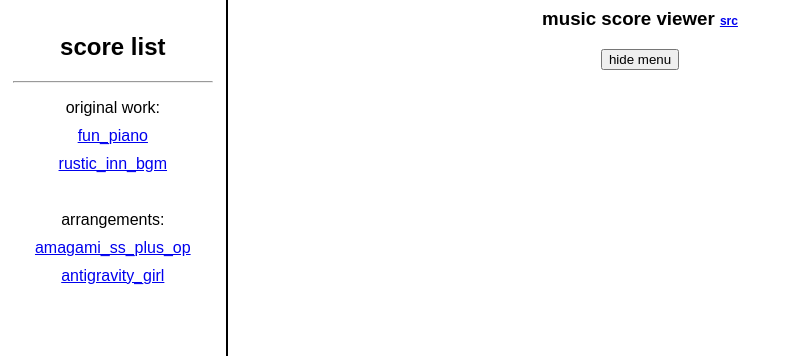
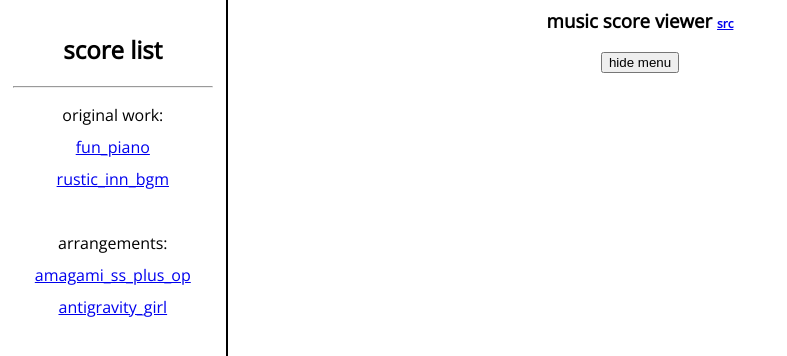
Before and after one commit to syncopika/music-score-viewer, a React app: page index.html in a window 1280 px wide. Shown: the top 356 px of the page, without its empty margins (0-787 px from the left). Built offline with nearby package versions, Linux system fonts and the light colour scheme.

Commit message:
improve ui a bit?

```diff
--- a/index.html
+++ b/index.html
@@ -3,10 +3,12 @@
 <head>
 	<meta charset='utf-8'>
 	<script src="https://cdnjs.cloudflare.com/ajax/libs/pdf.js/2.6.347/pdf.min.js" integrity="sha512-Z8CqofpIcnJN80feS2uccz+pXWgZzeKxDsDNMD/dJ6997/LSRY+W4NmEt9acwR+Gt9OHN0kkI1CTianCwoqcjQ==" crossorigin="anonymous"></script>
+	<link rel="preconnect" href="https://fonts.gstatic.com">
+	<link href="https://fonts.googleapis.com/css2?family=Open+Sans&display=swap" rel="stylesheet">
 	<style>
 		body, #content, #toolbar {
 			text-align: center;
-			font-family: sans-serif;
+			font-family: 'Open Sans', sans-serif;
 		}
 
 		canvas {
@@ -33,7 +35,7 @@
 			width: 200px;
 			position: fixed;
 			z-index: 1;
-			background-color: #fff;
+			background-color: rgba(255, 255, 255, 0.92);
 			top: 0;
 			left: 0;
 			border-right: 2px solid #000;
```
